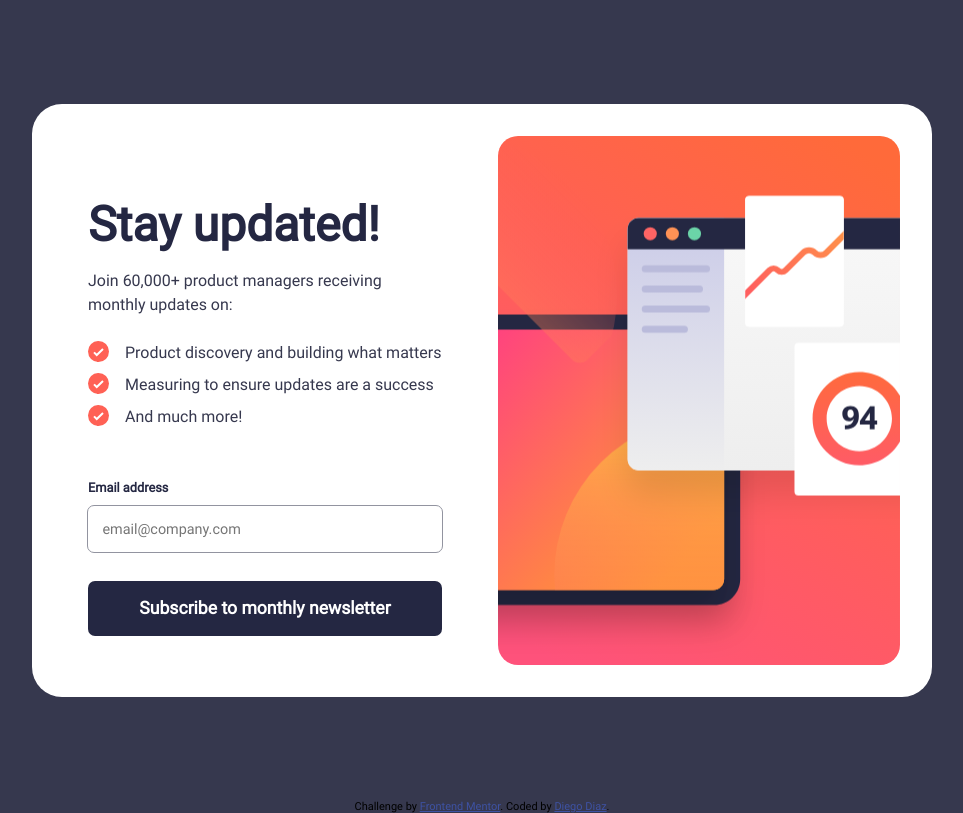
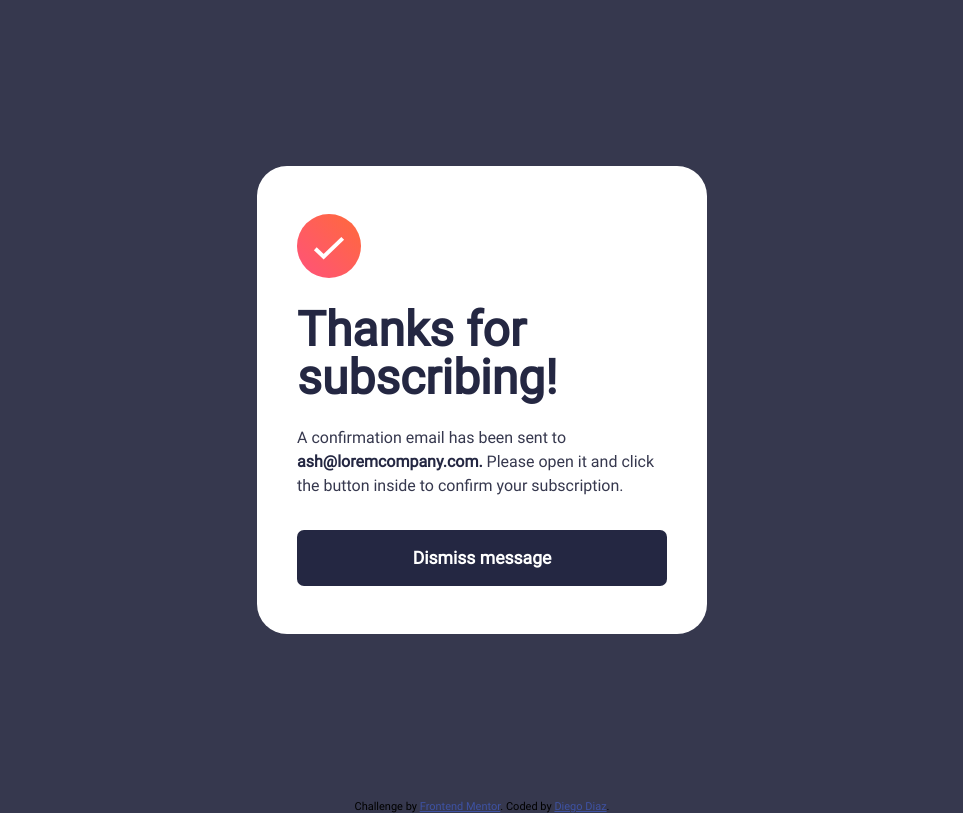
Before and after one commit to dialejo24/newsletter-signup-, a website built with webpack: page dist/index.html in a window 1280 px wide. Shown: the whole page, without its empty margins (158-1121 px from the left). Built offline with nearby package versions, Linux system fonts and the light colour scheme.

Commit message:
Complete successful-card version desktop

```diff
--- a/src/index.js
+++ b/src/index.js
@@ -1 +1,16 @@
 import './style.css';
+
+let successfulCard = document.querySelector(".successful-card");
+let mainContainer = document.querySelector(".container");
+let subscribeButton = document.querySelector(".subscribe");
+let dismissButton = document.querySelector(".dismiss");
+
+subscribeButton.addEventListener("click", e => {
+    mainContainer.classList.add("hide-content");
+    successfulCard.classList.remove("hide-content");
+})
+
+dismissButton.addEventListener("click", e => {
+    mainContainer.classList.remove("hide-content");
+    successfulCard.classList.add("hide-content");
+})
--- a/src/style.css
+++ b/src/style.css
@@ -37,13 +37,13 @@ body {
     overflow: hidden;
 }
 
-.successful-card {
-    min-height: 100vh;
+.successful-card_content {
     width: 85%;
     margin-inline: auto;
     max-width: 450px;
     display:grid;
     align-items:flex-end;
+    min-height: 100vh;
 }
 
 .wrapper {
@@ -60,7 +60,7 @@ h1 {
 }
 
 h2 {
-    font-size:2.5rem;
+    font-size:clamp(2.3rem, 1rem + 3vw, 3rem);;
     margin-block: 1em .5em;
 }
 
@@ -103,7 +103,7 @@ button {
     font-size: 1.1rem;
 }
 
-.successful-card > button {
+.successful-card_content > button {
     margin-bottom: 2em;
 }
 
@@ -188,6 +188,28 @@ label[for="email"] {
         background: linear-gradient(45deg,rgb(243, 85, 111), var(--tomato), rgb(206, 82, 45) 90%);
     }
 
+    .successful-card {
+        min-height: 100vh;
+        display: flex;
+        justify-content: center;
+        align-items: center;
+    }
+
+    .successful-card_content {
+        background-color: var(--white);
+        padding: 3em 2.5em;
+        border-radius: 30px;
+        min-height: initial;
+    }
+
+    .successful-card_content > button {
+        margin-bottom: 0;
+    }
+
+    h2 {
+        margin-block: .5em;
+        line-height: 1;
+    }
 
 }
 
```
Also changed, not shown: dist/index.html, dist/main.js.
